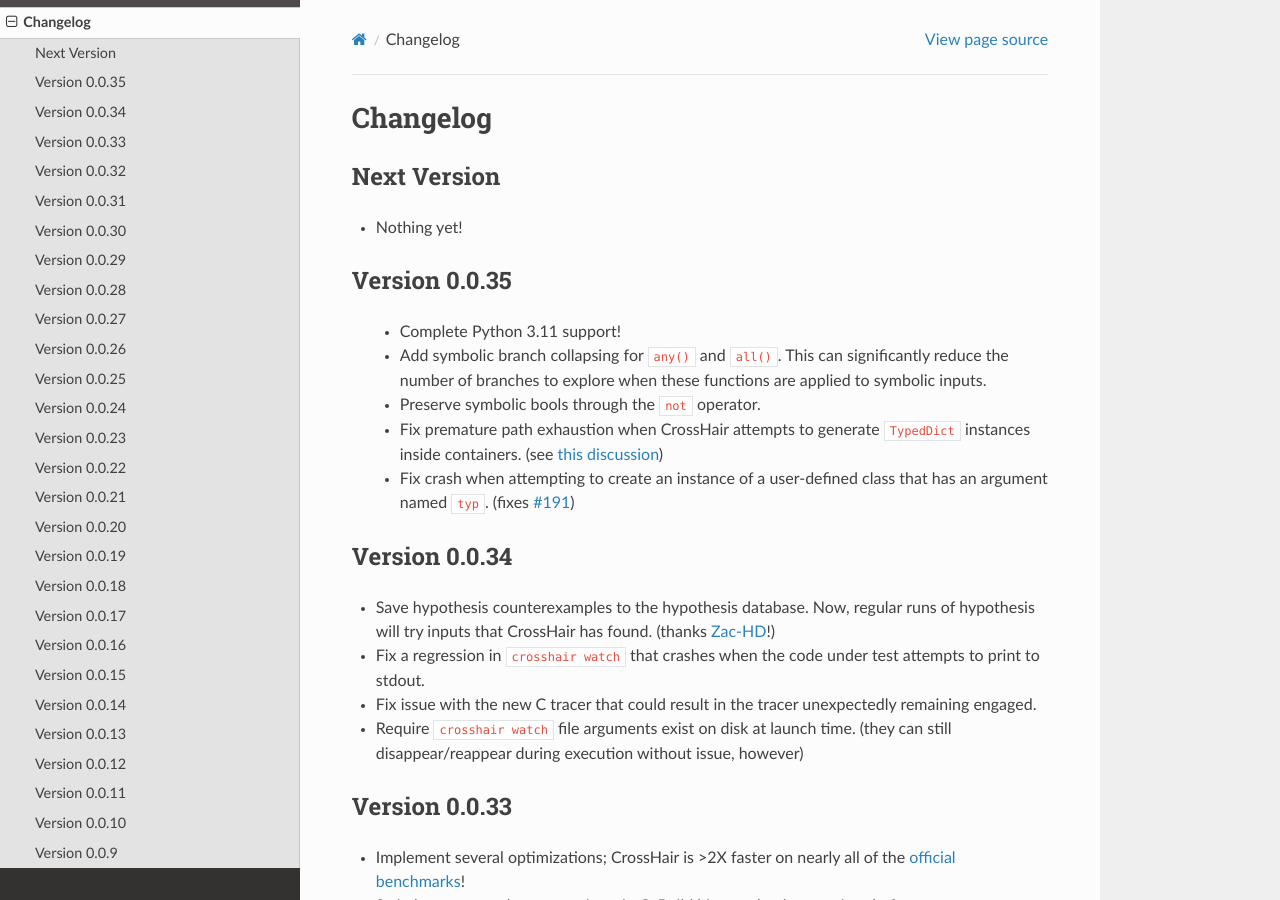
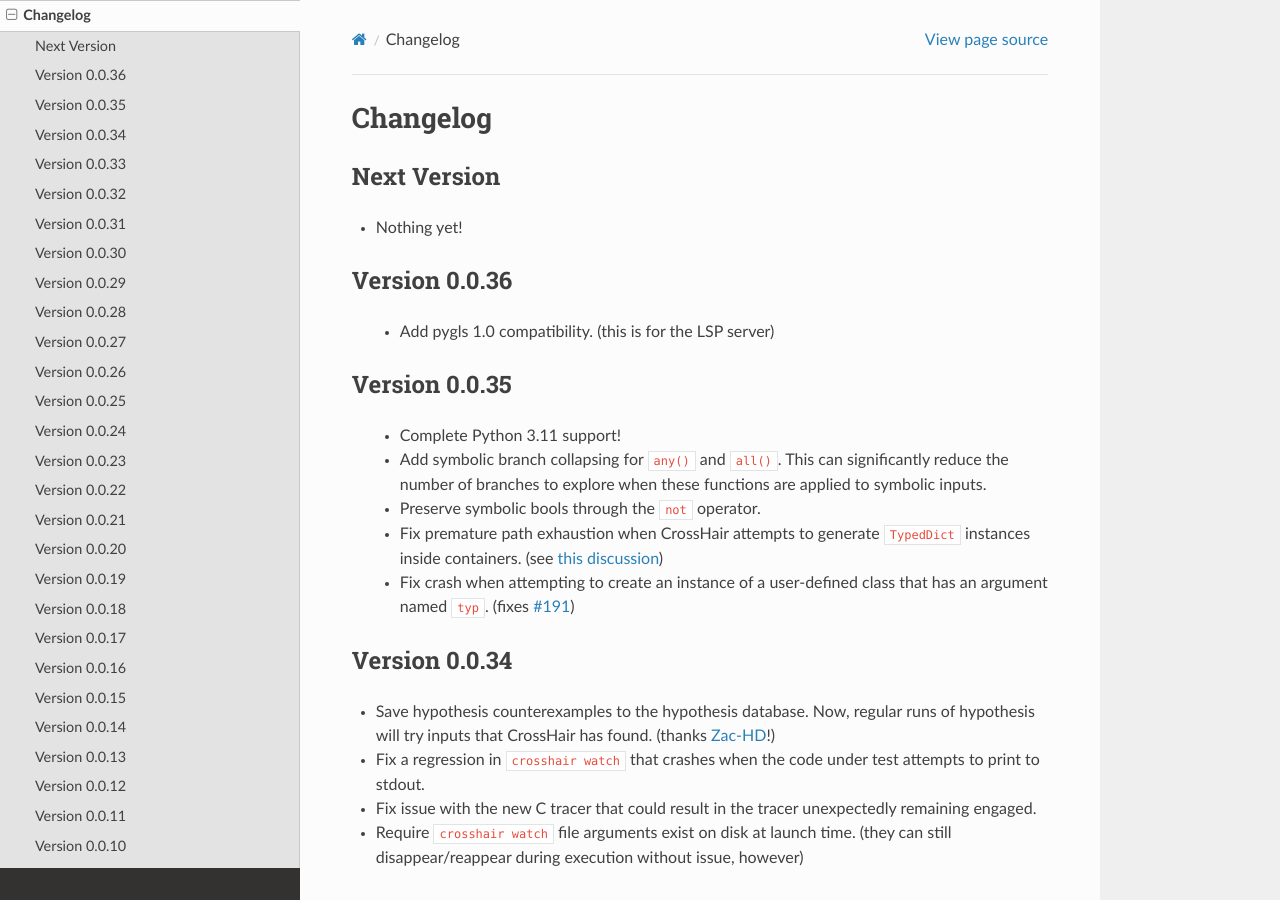
Before and after one commit to pschanely/CrossHair, a Sphinx documentation site: the page built from doc/source/changelog.rst, in a window 1280 px wide and 900 px high. Built offline with Sphinx 7.4.7 and the Read the Docs theme 2.0.0, drawn with Linux system fonts in a browser that asks for light colours; the version number is read from the project's files by our own code.

Commit message:
Update changelog

```diff
--- a/doc/source/changelog.rst
+++ b/doc/source/changelog.rst
@@ -7,6 +7,12 @@
 ------------
 
 * Nothing yet!
+
+
+Version 0.0.36
+--------------
+
+ * Add pygls 1.0 compatibility. (this is for the LSP server)
 
 
 Version 0.0.35
```
